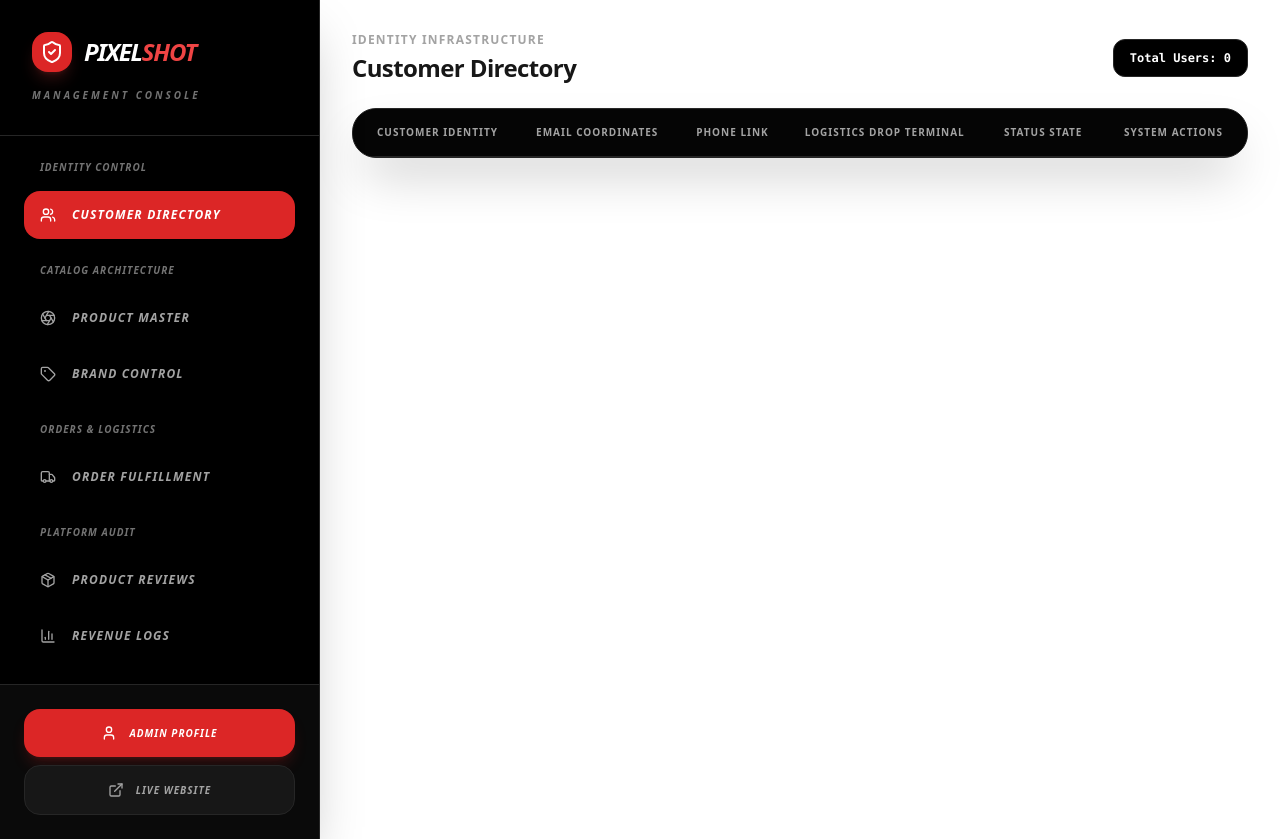
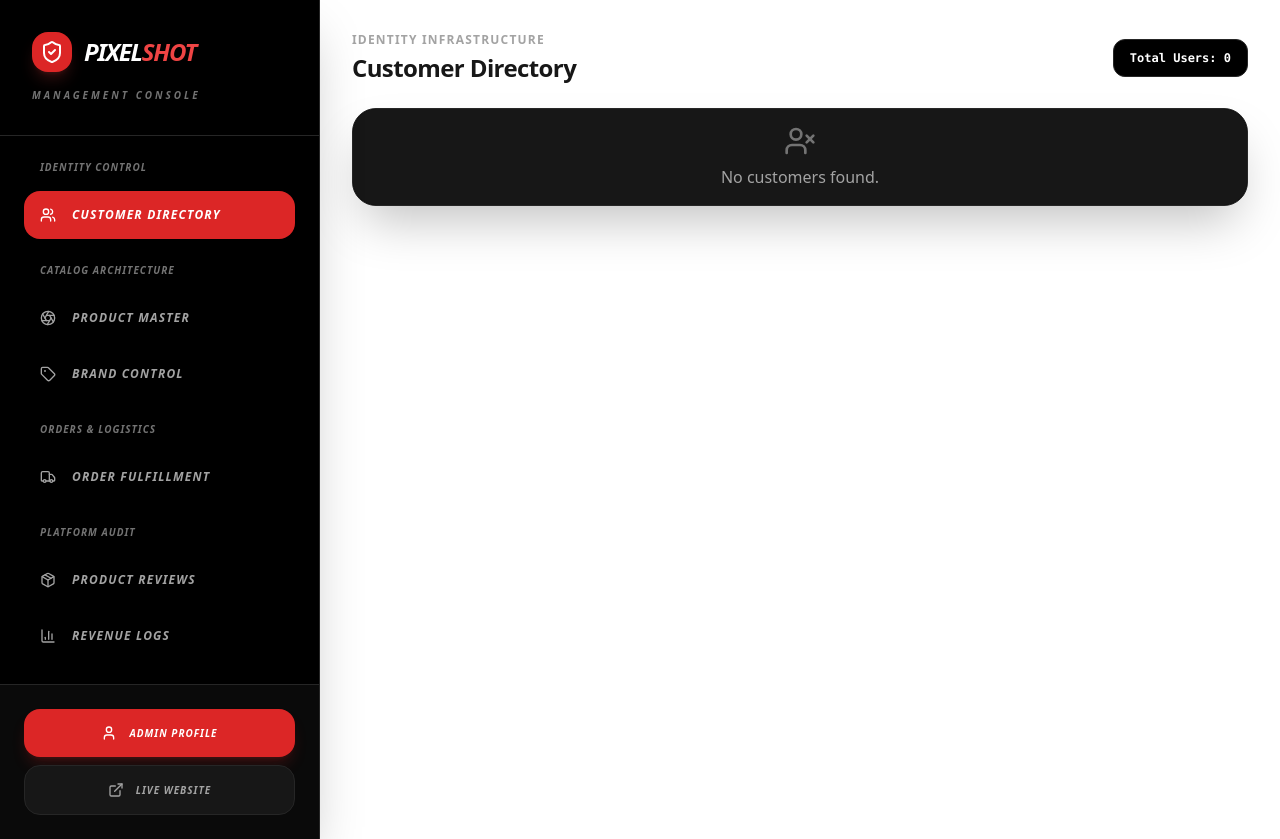
Before and after one commit to bipinjlimbu/B2C-E-Commerce---Django-Project, a Django app: page /dashboard/admin/ in a window 1280 px wide. Run offline with Django 5.2, Linux system fonts and the light colour scheme; a user stored in the database is signed in; data comes from the database, SQL or seed files in the repository; lists and menus that the app fills with data are empty; style sheets or scripts are compiled from the project's sources.

Commit message:
Empty Field Added in Customer List Section

```diff
--- a/ps_project/ps_app/templates/dashboard/admin/_customer_list.html
+++ b/ps_project/ps_app/templates/dashboard/admin/_customer_list.html
@@ -14,6 +14,7 @@
     <div class="bg-black border border-neutral-800 rounded-3xl shadow-2xl overflow-hidden">
         <div class="overflow-x-auto">
             <table class="w-full text-left border-collapse">
+                {% if customers %}
                 <thead>
                     <tr class="border-b border-neutral-800 text-[10px] font-bold uppercase tracking-widest text-neutral-400 bg-neutral-950/50">
                         <th class="p-4 pl-6">Customer Identity</th>
@@ -24,6 +25,7 @@
                         <th class="p-4 pr-6 text-right">System Actions</th>
                     </tr>
                 </thead>
+                {% endif %}
                 <tbody class="divide-y divide-neutral-900 text-sm font-semibold text-neutral-300">
                     {% for customer in customers %}
                         <tr class="hover:bg-neutral-900/30 transition-colors">
@@ -59,6 +61,11 @@
                                 </div>
                             </td>
                         </tr>
+                    {% empty %}
+                        <div class="bg-neutral-900 text-neutral-400 p-4 rounded-xl text-center">
+                            <i data-lucide="user-x" class="w-8 h-8 mx-auto text-neutral-500"></i>
+                            <p class="mt-2">No customers found.</p>
+                        </div>
                     {% endfor %}
                 </tbody>
             </table>
```
